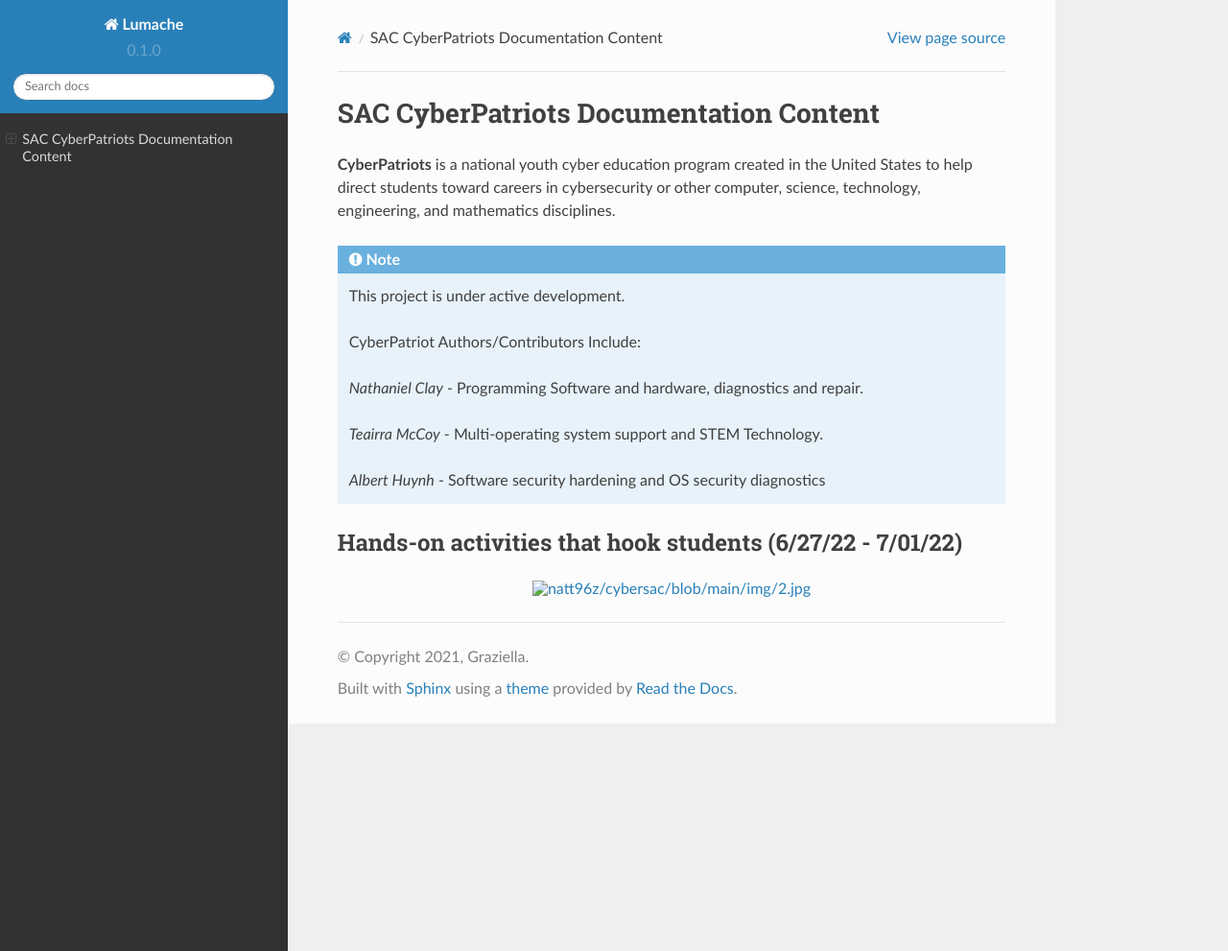
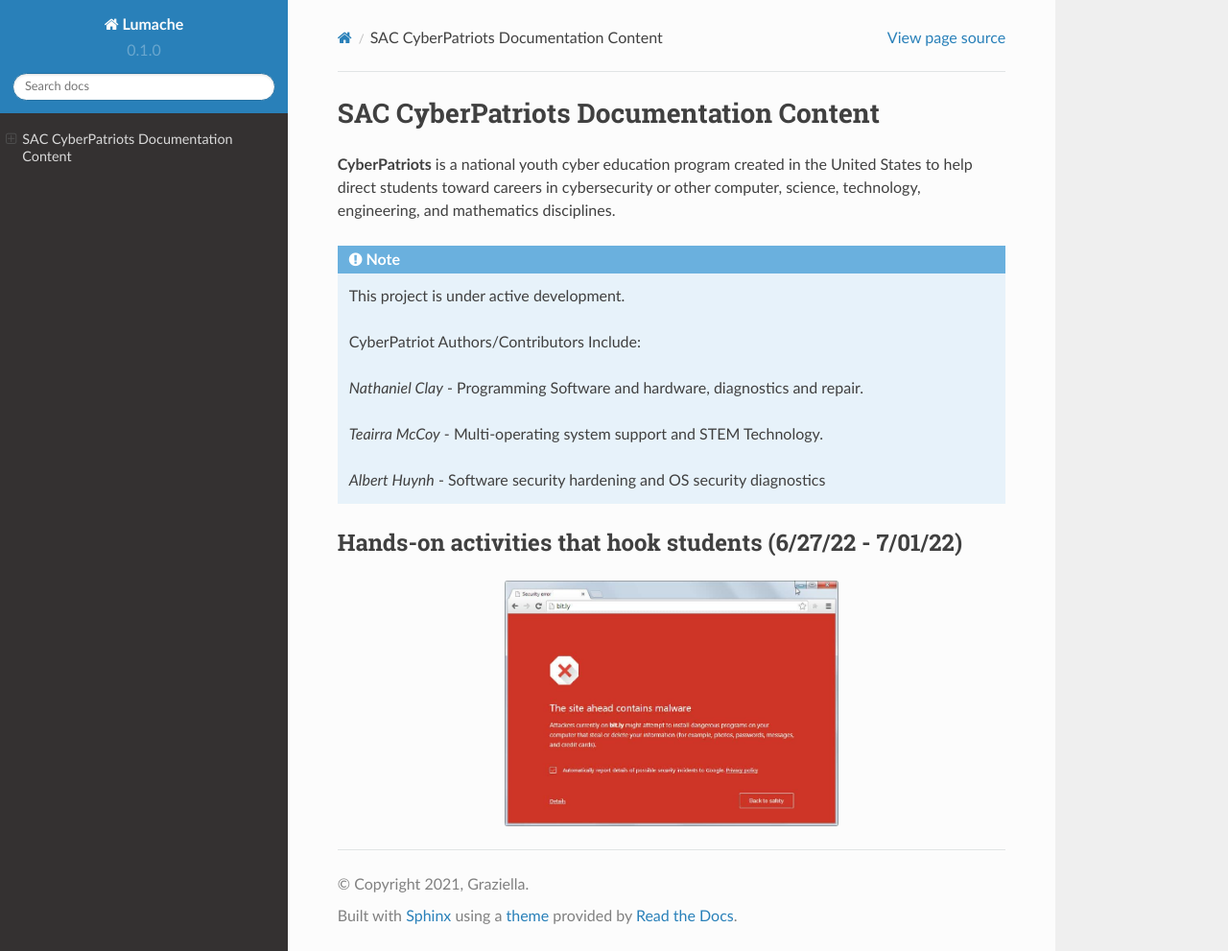
Before and after one commit to natt96z/cybersac, a Sphinx documentation site: the page built from docs/source/index.rst, in a window 1280 px wide and 991 px high. Shown: the whole window at 96% size. Built offline with Sphinx 7.4.7 and the Read the Docs theme 2.0.0, drawn with Linux system fonts in a browser that asks for light colours.

Commit message:
Update index.rst

```diff
--- a/docs/source/index.rst
+++ b/docs/source/index.rst
@@ -18,6 +18,6 @@
 Hands-on activities that hook students (6/27/22 - 7/01/22)
 ---------------
 
-.. figure:: /natt96z/cybersac/blob/main/img/2.jpg
+.. figure:: https://github.com/natt96z/cybersac/blob/main/img/2.jpg
    :width: 50%
    :align: center
```
